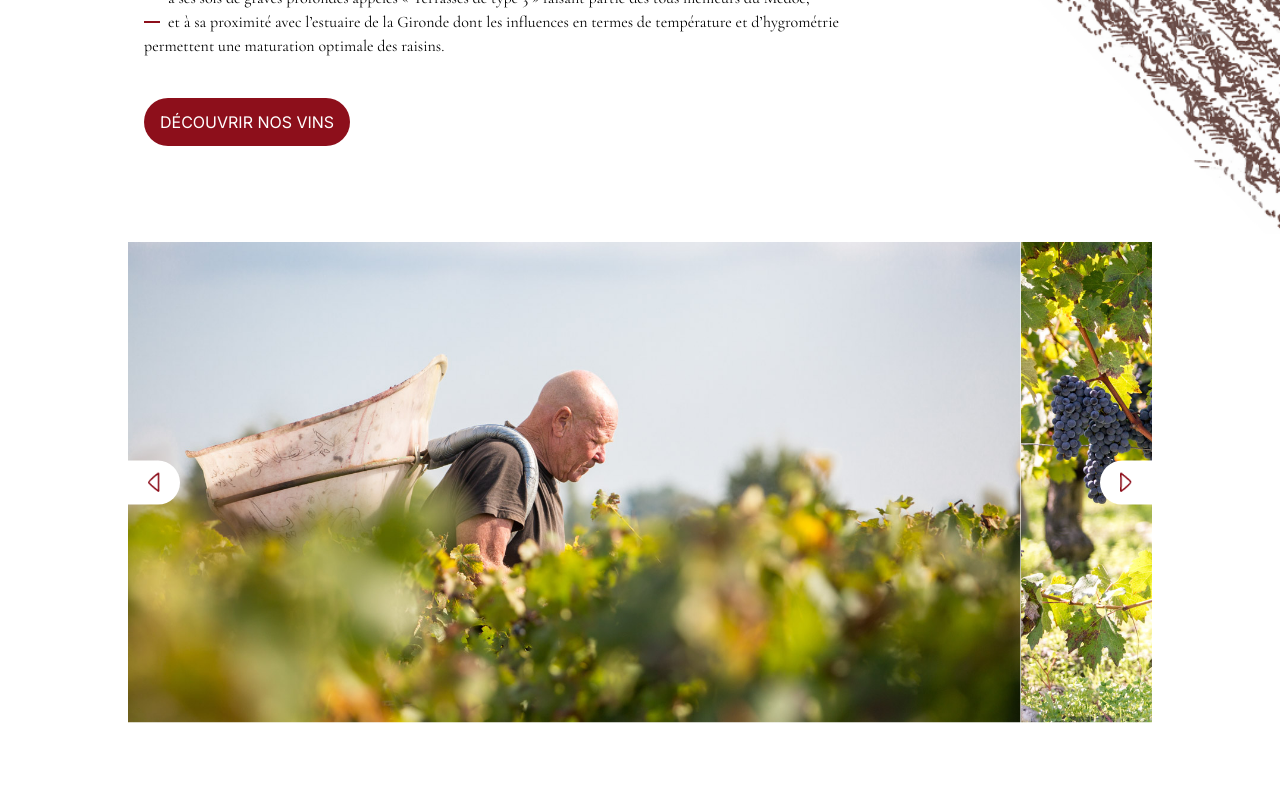
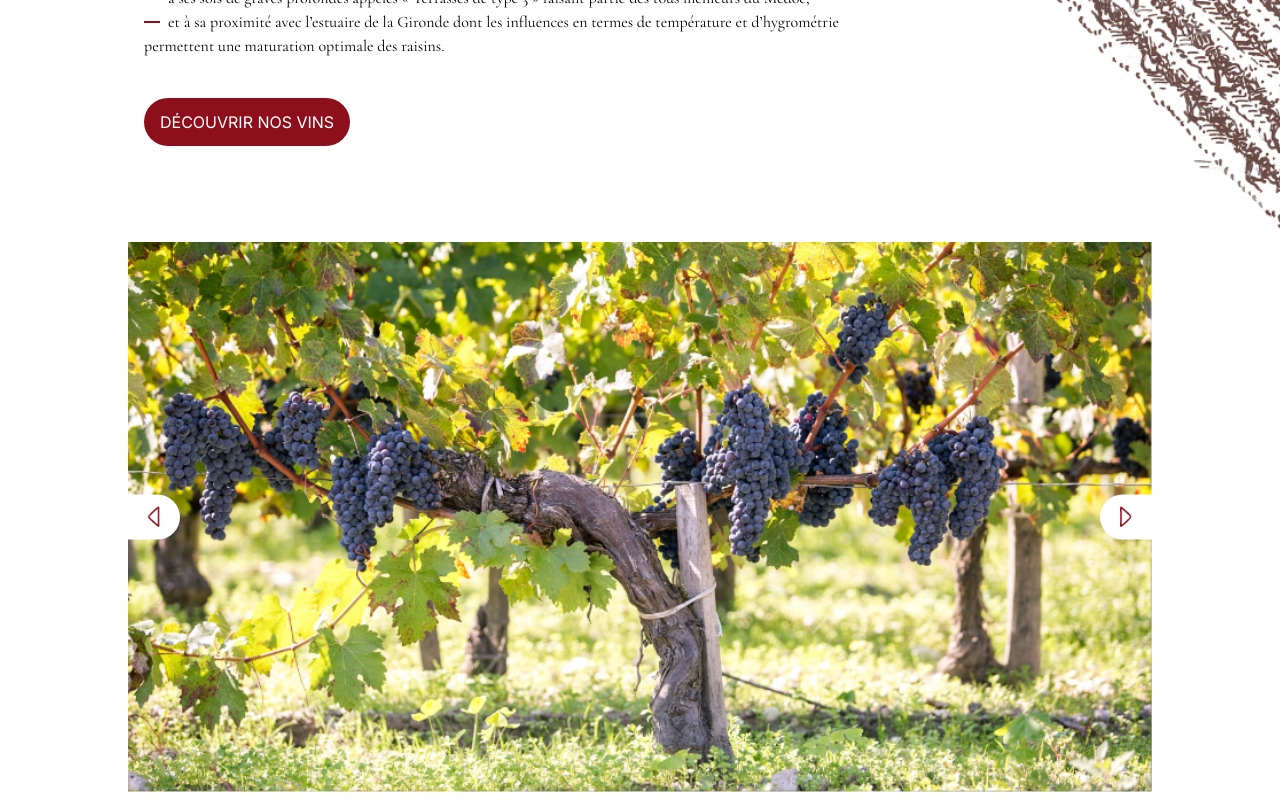
Before and after one commit to magicniclus/dutruchnext, a Next.js app: page / in a window 1280 px wide. Shown: the part 817-1617 px from the top of the page. Before the commit the page ends 1548 px from the top, so only its background shows below. Built offline with nearby package versions, Linux system fonts and the light colour scheme.

Commit message:
Update Lightbox.tsx

```diff
--- a/src/app/components/Lightbox.tsx
+++ b/src/app/components/Lightbox.tsx
@@ -1,39 +1,75 @@
 "use client";
 
 import Image from "next/image";
-import { useState, useEffect} from "react";
+import { useState, useEffect, useRef} from "react";
+
+import gsap from "gsap";
 
 export default function Lightbox() {
     const [currentImage, setCurrentImage] = useState<number>(1);
     const [nextImage, setNextImage] = useState<number>(2);
 
+    const currentImageRef = useRef(null);
+    const nextImageRef = useRef(null);
+
     const handleImage = (action: string) => {
-    if (action === "increment") {
-        const newCurrentImage = currentImage === 7 ? 1 : currentImage + 1;
+        const isIncrement = action === "increment";
+        const newCurrentImage = isIncrement ? (currentImage === 7 ? 1 : currentImage + 1) : (currentImage === 1 ? 7 : currentImage - 1);
+
+        // Calculer la nouvelle image suivante (nextImage) et précédente (prevImage)
         const newNextImage = newCurrentImage === 7 ? 1 : newCurrentImage + 1;
+        const newPrevImage = newCurrentImage === 1 ? 7 : newCurrentImage - 1;
 
+        if(action === "increment") {
+            setNextImage(currentImage === 7 ? 1 : currentImage + 1);
+        }
+
+        if(action === "decrement") {
+            setNextImage(currentImage === 1 ? 7 : currentImage - 1);
+        }
+
+        if (currentImageRef.current && nextImageRef.current) {
+            // Animer l'image courante pour la faire sortir de l'écran
+            gsap.to(currentImageRef.current, {
+                x: isIncrement ? '100%' : '-100%',
+                duration: 1,
+                ease: 'power3.inOut',
+                onComplete: () => {
+                    // Mettre à jour currentImage
                     setCurrentImage(newCurrentImage);
+
+                    // Précharger la prochaine image en fonction de la direction
+                    if (isIncrement) {
                         setNextImage(newNextImage);
-    } else { // action === "decrement"
-        const newCurrentImage = currentImage === 1 ? 7 : currentImage - 1;
-        const newNextImage = newCurrentImage === 1 ? 7 : newCurrentImage - 1;
+                    } else {
+                        setNextImage(newPrevImage);
+                    }
+                }
+            });
 
-        setCurrentImage(newCurrentImage);
-        setNextImage(newNextImage);
+            // Animer l'image suivante pour qu'elle se déplace de sa position initiale à 0
+            gsap.fromTo(nextImageRef.current, {
+                x: isIncrement ? '-50%' : '50%',
+            }, {
+                x: '0%',
+                duration: 1,
+                ease: 'power3.inOut',
+            });
         }
     }
 
-
-    useEffect(()=>{
-        console.log(currentImage);
-        console.log(nextImage);
-    }, [currentImage])
+    useEffect(() => {
+        // Réinitialiser la position de l'image courante à chaque changement de currentImage
+        if (currentImageRef.current) {
+            gsap.set(currentImageRef.current, { x: '0%', opacity: 1 });
+        }
+    }, [currentImage]);
 
     return (
         <section className='w-full bg-cover bg-center'>
             <div className="mx-auto flex max-w-5xl py-2 justify-center items-center min-h-[392px] w-full">
-                <div className="w-full overflow-hidden relative flex">
-                    <div className="absolute py-3 px-5 rounded-l-full bg-white right-0 top-1/2 transform -translate-y-1/2 cursor-pointer" onClick={()=>handleImage("increment")}>
+                <div className="w-full overflow-hidden relative flex min-h-[550px]">
+                    <div className="absolute py-3 px-5 rounded-l-full bg-white right-0 top-1/2 transform -translate-y-1/2 cursor-pointer z-20" onClick={()=>handleImage("increment")}>
                         <Image
                             src="/icon/arrow-right.png"
                             alt="Château Dutruch Grand Poujeaux"
@@ -41,7 +77,7 @@ const handleImage = (action: string) => {
                             height={12}
                         />
                     </div>
-                    <div className="absolute py-3 px-5 rounded-r-full bg-white left-0 top-1/2 transform -translate-y-1/2 cursor-pointer" onClick={()=>handleImage("decrement")}>
+                    <div className="absolute py-3 px-5 rounded-r-full bg-white left-0 top-1/2 transform -translate-y-1/2 cursor-pointer z-20" onClick={()=>handleImage("decrement")}>
                         <Image
                             src="/icon/arrow-left.png"
                             alt="Château Dutruch Grand Poujeaux"
@@ -49,22 +85,26 @@ const handleImage = (action: string) => {
                             height={12}
                         />
                     </div>
+                    <div className="absolute right-0 bottom-0 w-full z-10" ref={currentImageRef}>
+                        <Image
+                            src={`/lightbox/image-${currentImage}.png`}
+                            alt="Château Dutruch Grand Poujeaux"
+                            width={500}
+                            height={500}
+                            objectFit="contain"
+                            layout="responsive"
+                        />
+                    </div>
+                    <div className="absolute right-0 bottom-0 w-full z-5" ref={nextImageRef}>
                         <Image
                             src={`/lightbox/image-${nextImage}.png`}
                             alt="Château Dutruch Grand Poujeaux"
-                        width={400}
-                        height={400}
-                        objectFit="cover"
+                            width={500}
+                            height={500}
+                            objectFit="contain"
                             layout="responsive"
                         />
-                    <Image
-                        src={`/lightbox/image-${currentImage}.png`}
-                        alt="Château Dutruch Grand Poujeaux"
-                        width={600}
-                        height={400}
-                        objectFit="cover"
-                        layout="responsive"
-                    />
+                    </div>
                 </div>
             </div>
         </section>
```
Lines whose indentation alone changed are shown as unchanged.
